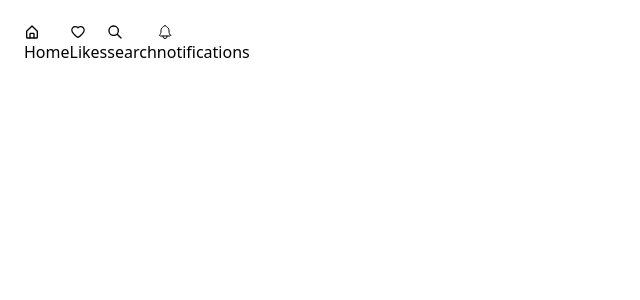
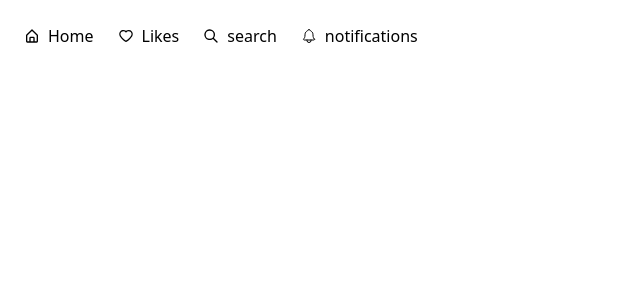
Before and after one commit to DC-21/react-tailwind-bottom-nav-webapp, a React (Vite) app: page / in a window 1280 px wide. Shown: the top 300 px of the page, without its empty margins (0-640 px from the left). Built offline with nearby package versions, Linux system fonts and the light colour scheme.

Commit message:
first commit

```diff
--- a/src/components/Bottom.jsx
+++ b/src/components/Bottom.jsx
@@ -3,13 +3,13 @@ import React from "react";
 const Bottom = () => {
   return (
     <div className="w-full py-6 px-6 sticky bottom-0">
-      <div className="w-full flex bottom-0 sticky">
-        <a>
+      <div className="w-full flex bottom-0 sticky gap-6">
+        <a className="flex items-center gap-2">
           <svg viewBox="0 0 24 24" fill="currentColor" height="1em" width="1em">
             <path d="M5 22h14a2 2 0 002-2v-9a1 1 0 00-.29-.71l-8-8a1 1 0 00-1.41 0l-8 8A1 1 0 003 11v9a2 2 0 002 2zm5-2v-5h4v5zm-5-8.59l7-7 7 7V20h-3v-5a2 2 0 00-2-2h-4a2 2 0 00-2 2v5H5z" />
           </svg><p>Home</p>
         </a>
-        <a>
+        <a className="flex items-center gap-2">
           <svg
             viewBox="0 0 1024 1024"
             fill="currentColor"
@@ -19,12 +19,12 @@ const Bottom = () => {
             <path d="M923 283.6a260.04 260.04 0 00-56.9-82.8 264.4 264.4 0 00-84-55.5A265.34 265.34 0 00679.7 125c-49.3 0-97.4 13.5-139.2 39-10 6.1-19.5 12.8-28.5 20.1-9-7.3-18.5-14-28.5-20.1-41.8-25.5-89.9-39-139.2-39-35.5 0-69.9 6.8-102.4 20.3-31.4 13-59.7 31.7-84 55.5a258.44 258.44 0 00-56.9 82.8c-13.9 32.3-21 66.6-21 101.9 0 33.3 6.8 68 20.3 103.3 11.3 29.5 27.5 60.1 48.2 91 32.8 48.9 77.9 99.9 133.9 151.6 92.8 85.7 184.7 144.9 188.6 147.3l23.7 15.2c10.5 6.7 24 6.7 34.5 0l23.7-15.2c3.9-2.5 95.7-61.6 188.6-147.3 56-51.7 101.1-102.7 133.9-151.6 20.7-30.9 37-61.5 48.2-91 13.5-35.3 20.3-70 20.3-103.3.1-35.3-7-69.6-20.9-101.9zM512 814.8S156 586.7 156 385.5C156 283.6 240.3 201 344.3 201c73.1 0 136.5 40.8 167.7 100.4C543.2 241.8 606.6 201 679.7 201c104 0 188.3 82.6 188.3 184.5 0 201.2-356 429.3-356 429.3z" />
           </svg><p>Likes</p>
         </a>
-        <a>
+        <a className="flex items-center gap-2">
           <svg viewBox="0 0 24 24" fill="currentColor" height="1em" width="1em">
             <path d="M16.32 14.9l5.39 5.4a1 1 0 01-1.42 1.4l-5.38-5.38a8 8 0 111.41-1.41zM10 16a6 6 0 100-12 6 6 0 000 12z" />
           </svg><p>search</p>
         </a>
-        <a>
+        <a className="flex items-center gap-2">
           <svg
             viewBox="0 0 512 512"
             fill="currentColor"
```
